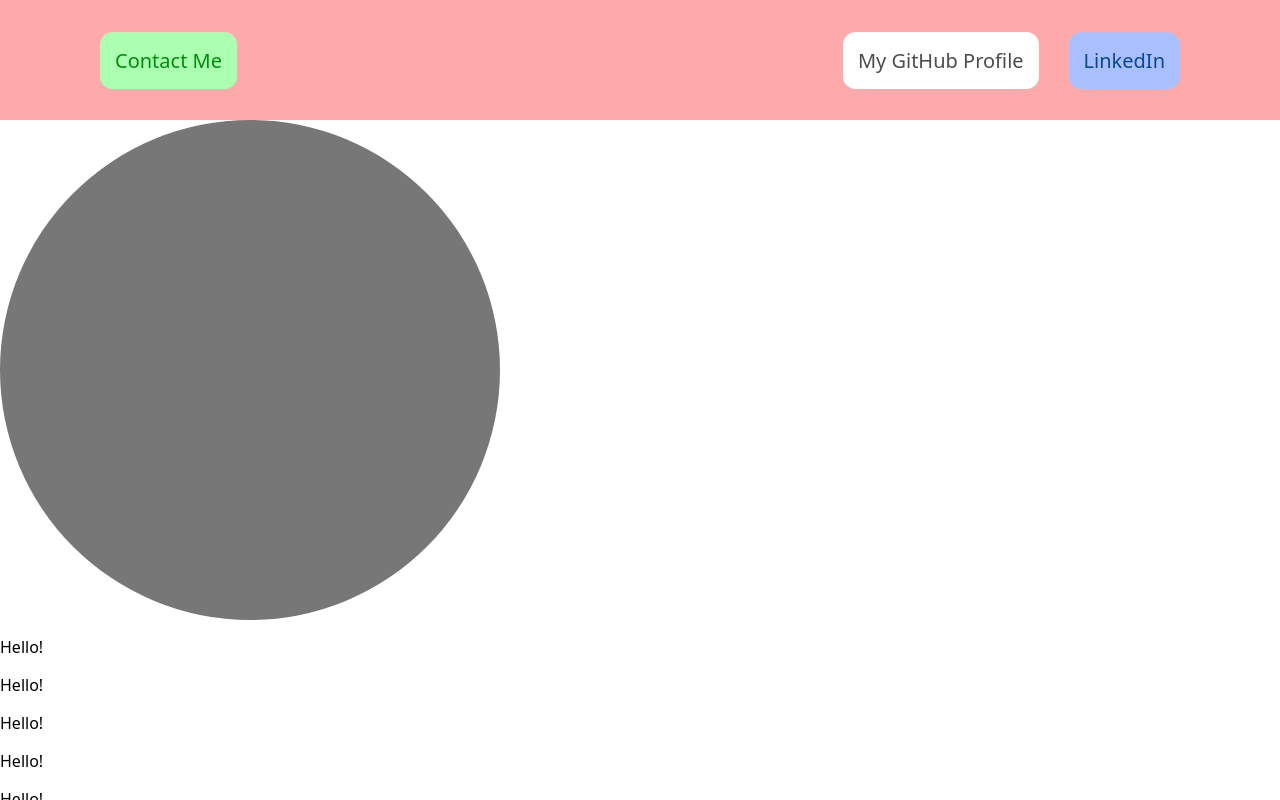
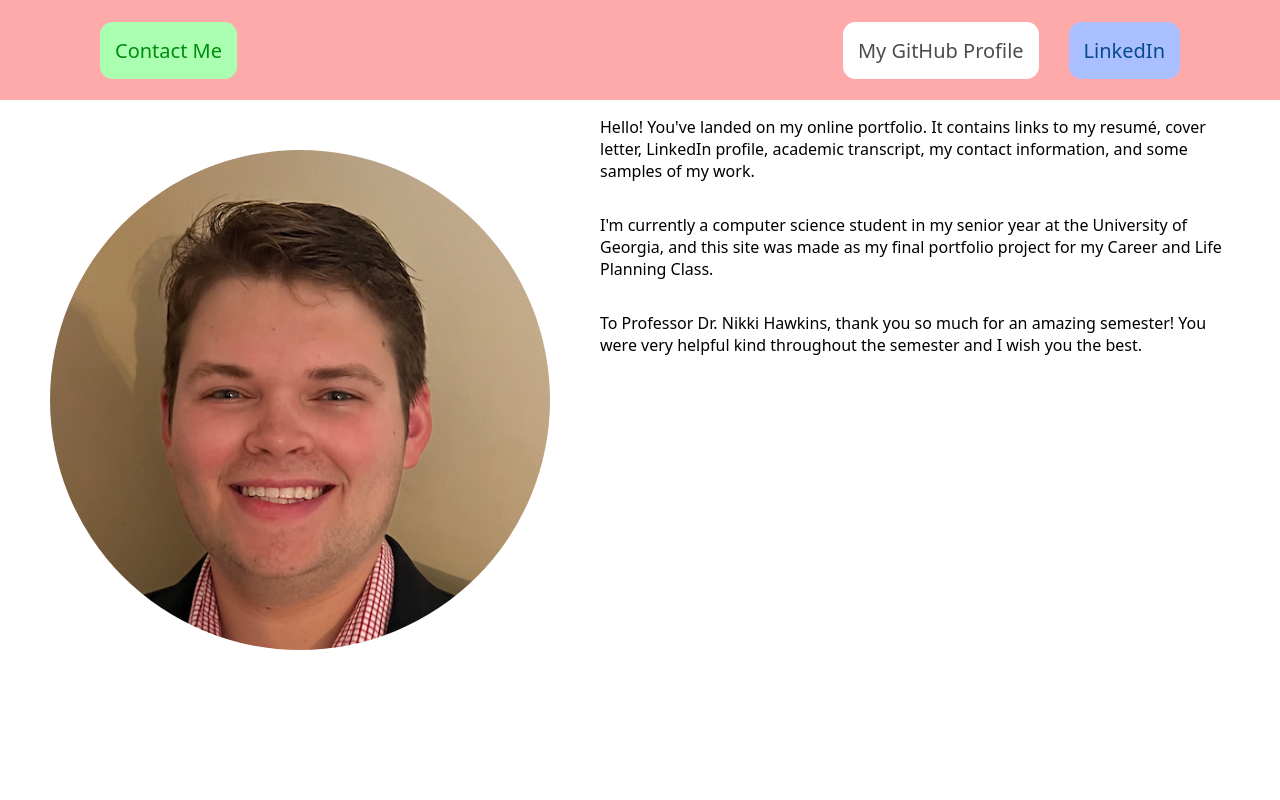
Before and after one commit to thinvanadium903/online-resume, a Next.js app: page / in a window 1280 px wide. Built offline with nearby package versions, Linux system fonts and the light colour scheme.

Commit message:
changes to header and added picture + text

```diff
--- /dev/null
+++ b/src/app/components/Bio.js
@@ -0,0 +1,15 @@
+import Headshot from "./Headshot";
+import Textblock from "./TextBlock";
+import '../styles/Bio.css'
+
+function Bio() {
+    return (
+        <div id='bio'>
+            <Headshot></Headshot>
+            <Textblock></Textblock>
+        </div>
+
+    )
+}
+
+export default Bio;
--- a/src/app/components/Header.js
+++ b/src/app/components/Header.js
@@ -7,7 +7,7 @@ function Header() {
             <div className='everything'>
                 <div id='group-1'>
                     <div className='button-container' id='container-1'>
-                        <button id='contact'>Contact Me</button>
+                        <button id='contact'><Link href='/contact'>Contact Me</Link></button>
                     </div>
                 </div>
 
--- a/src/app/components/TextBlock.js
+++ b/src/app/components/TextBlock.js
@@ -4,76 +4,18 @@ function Textblock() {
     return (
         <section>
             <p>
-                Hello!
+                Hello! You've landed on my online portfolio. It contains links to my resumé,
+                cover letter, LinkedIn profile, academic transcript, my contact information,
+                and some samples of my work.
             </p>
             <p>
-                Hello!
+                I'm currently a computer science student in my senior year at the University of
+                Georgia, and this site was made as my final portfolio project for my Career and
+                Life Planning Class.
             </p>
             <p>
-                Hello!
-            </p>
-            <p>
-                Hello!
-            </p>
-            <p>
-                Hello!
-            </p>
-            <p>
-                Hello!
-            </p>
-            <p>
-                Hello!
-            </p>
-            <p>
-                Hello!
-            </p>
-            <p>
-                Hello!
-            </p>
-            <p>
-                Hello!
-            </p>
-            <p>
-                Hello!
-            </p>
-            <p>
-                Hello!
-            </p>
-            <p>
-                Hello!
-            </p>
-            <p>
-                Hello!
-            </p>
-            <p>
-                Hello!
-            </p>
-            <p>
-                Hello!
-            </p>
-            <p>
-                Hello!
-            </p>
-            <p>
-                Hello!
-            </p>
-            <p>
-                Hello!
-            </p>
-            <p>
-                Hello!
-            </p>
-            <p>
-                Hello!
-            </p>
-            <p>
-                Hello!
-            </p>
-            <p>
-                Hello!
-            </p>
-            <p>
-                Hello!
+                To Professor Dr. Nikki Hawkins, thank you so much for an amazing semester! You
+                were very helpful kind throughout the semester and I wish you the best.
             </p>
 
         </section>
--- a/src/app/page.js
+++ b/src/app/page.js
@@ -1,14 +1,12 @@
 import './styles/General.css'
 import Header from './components/Header';
-import Headshot from './components/Headshot';
-import Textblock from './components/TextBlock';
+import Bio from './components/Bio';
 
 function Home() {
   return (
     <body>
       <Header></Header>
-      <Headshot></Headshot>
-      <Textblock></Textblock>
+      <Bio></Bio>
     </body>
   );
 }
--- /dev/null
+++ b/src/app/styles/Bio.css
@@ -0,0 +1,10 @@
+#bio {
+    display: flex;
+    flex-direction: row;
+}
+
+@media (max-width: 1000px) {
+    #bio {
+        flex-direction: column;
+    }
+}
--- a/src/app/styles/Header.css
+++ b/src/app/styles/Header.css
@@ -1,6 +1,9 @@
 header {
     background-color: #FFAAAA;
-    height: 15vh;
+    height: fit-content;
+    min-height: 10vh;
+    padding-top: 10px;
+    padding-bottom: 10px;
     width: 100vw;
     display: flex;
     flex-direction: row;
@@ -17,6 +20,12 @@ button {
     font-weight: 500;
     font-family: system-ui, -apple-system, BlinkMacSystemFont, 'Segoe UI', Roboto, Oxygen, Ubuntu, Cantarell, 'Open Sans', 'Helvetica Neue', sans-serif;
     transition: transform .3s;
+    text-align: center;
+}
+
+a:-webkit-any-link {
+    color: inherit;
+    text-decoration: inherit;
 }
 
 button:hover {
--- a/src/app/styles/Headshot.css
+++ b/src/app/styles/Headshot.css
@@ -1,6 +1,10 @@
 #headshot {
     width: 500px;
     height: 500px;
-    background-color: #777777;
-    border-radius: 100%;
+    aspect-ratio: 1/1;
+    border-radius: 100% 100%;
+    background-image: url('../media/headshot.jpg');
+    background-size: cover;
+    background-position: -30%;
+    margin: 50px 50px 0px 50px;
 }
--- a/src/app/styles/Textblock.css
+++ b/src/app/styles/Textblock.css
@@ -2,6 +2,11 @@ section p {
     font-family: system-ui, -apple-system, BlinkMacSystemFont, 'Segoe UI', Roboto, Oxygen, Ubuntu, Cantarell, 'Open Sans', 'Helvetica Neue', sans-serif;
     font-size: 12pt;
     padding-right: 3vw;
+}
+
+section {
+    display: flex;
+    flex-direction: column;
 }
 
 @media (prefers-color-scheme: light) {
```
Also changed, not shown: src/app/media/headshot.jpg (added).
